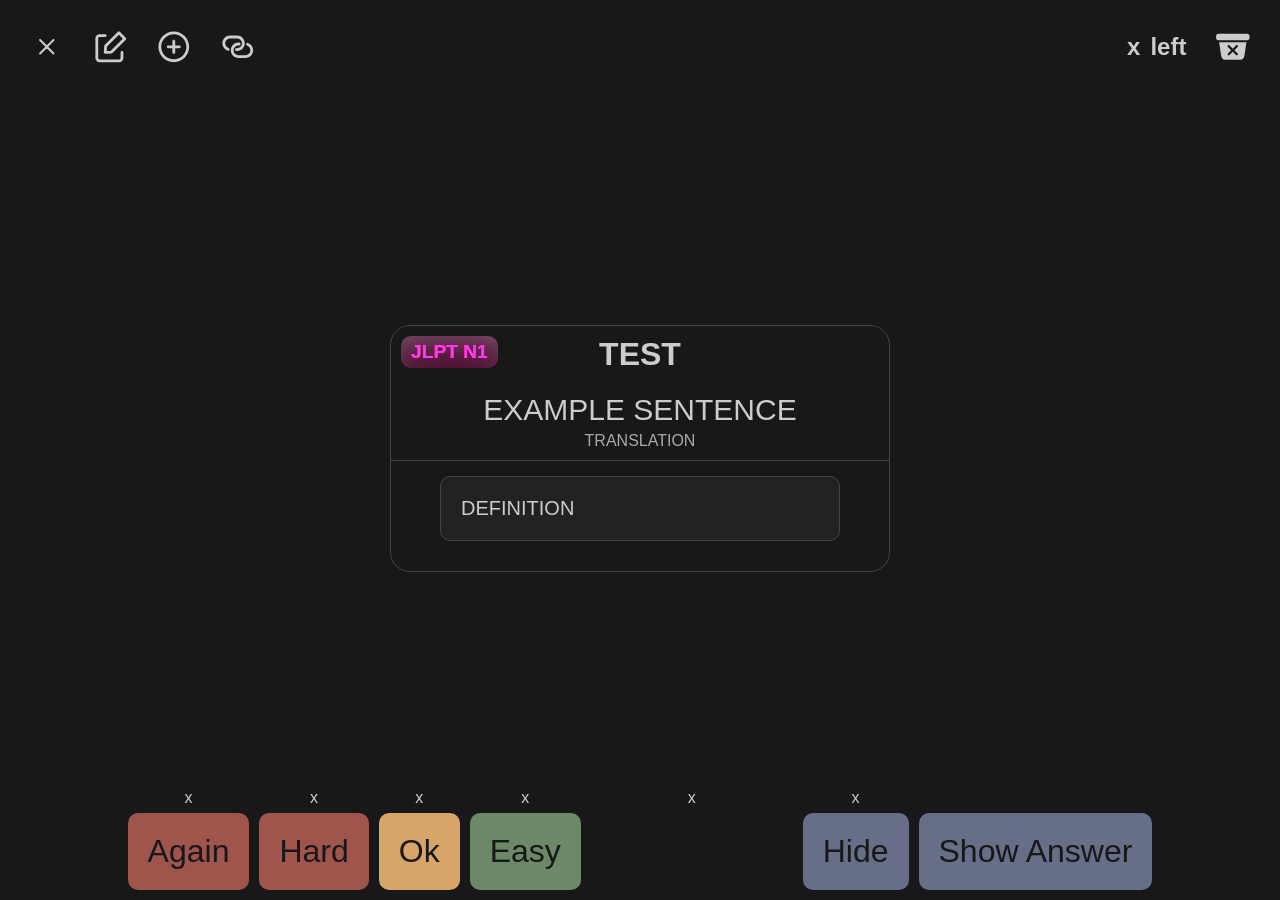
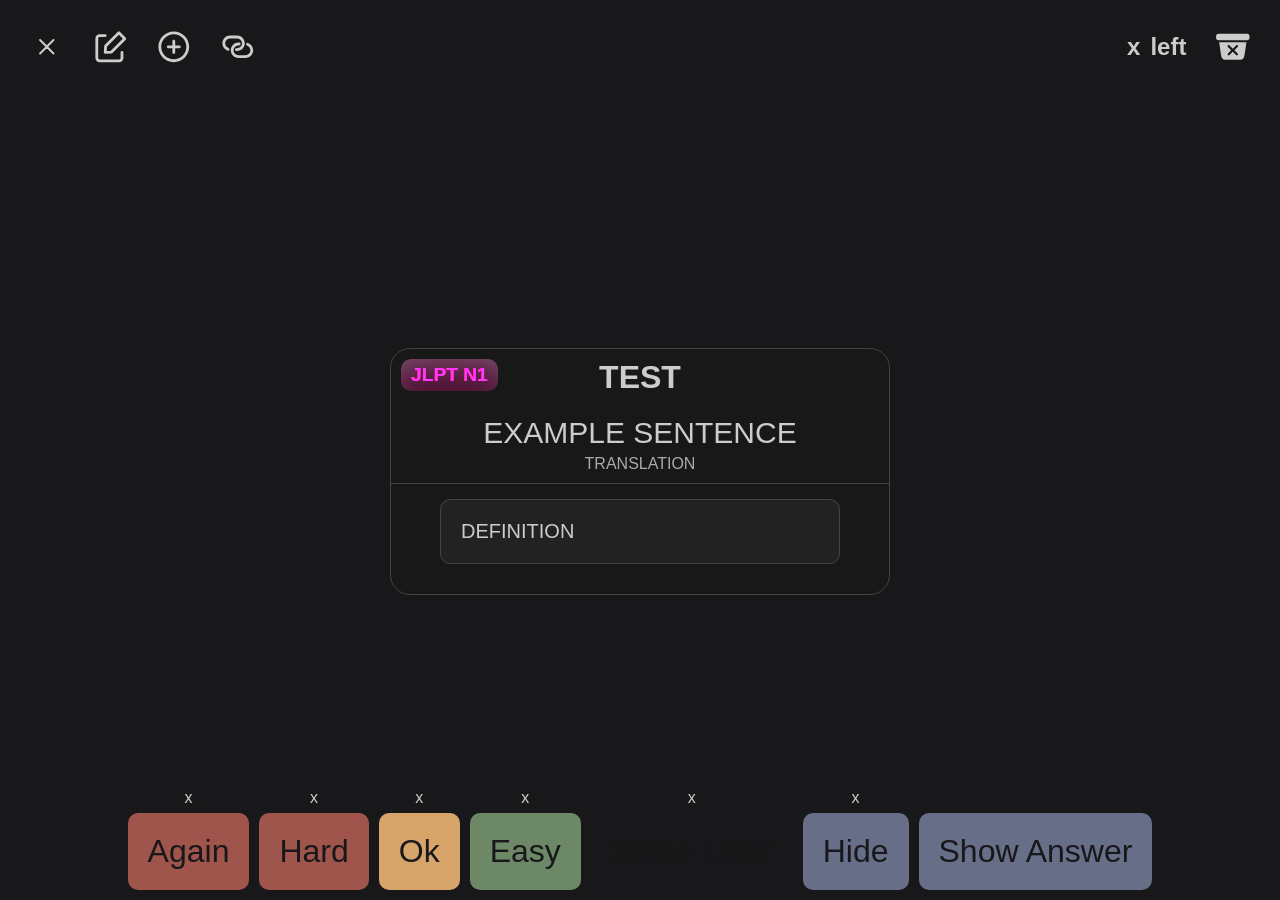

Add progress indicator for QR code connection, add flashcard, edit flashcard

--- a/pages/flashcard_style.css
+++ b/pages/flashcard_style.css
@@ -605,3 +605,33 @@ body.dark .pill{
 body.dark .pill{
     filter: invert(1) hue-rotate(180deg) saturate(100%) saturate(200%);
 }
+
+
+.loading, .content > div:not(.card-c), .text{
+    color: #ccc;
+    font-family: "Helvetica Neue", "Arial", sans-serif;
+    font-size:0.75em;
+    padding:10px;
+    display:flex;
+    gap:10px;
+    white-space: nowrap;
+    user-select: none;
+    justify-content: center;
+    align-items: center;
+    flex-direction: column;
+}
+
+.content{
+    display:flex;
+    flex-direction: column;
+    gap:10px;
+}
+
+*[contenteditable="true"]{
+    outline: none;
+}
+
+*[contenteditable="true"]:focus{
+    border: 3px solid #444;
+    box-sizing: border-box;
+}
